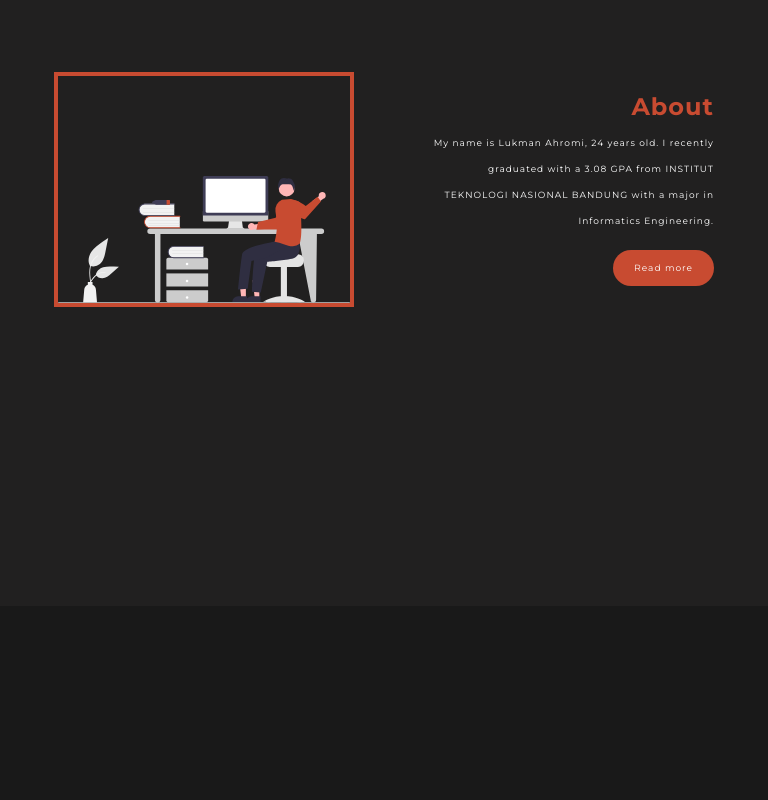
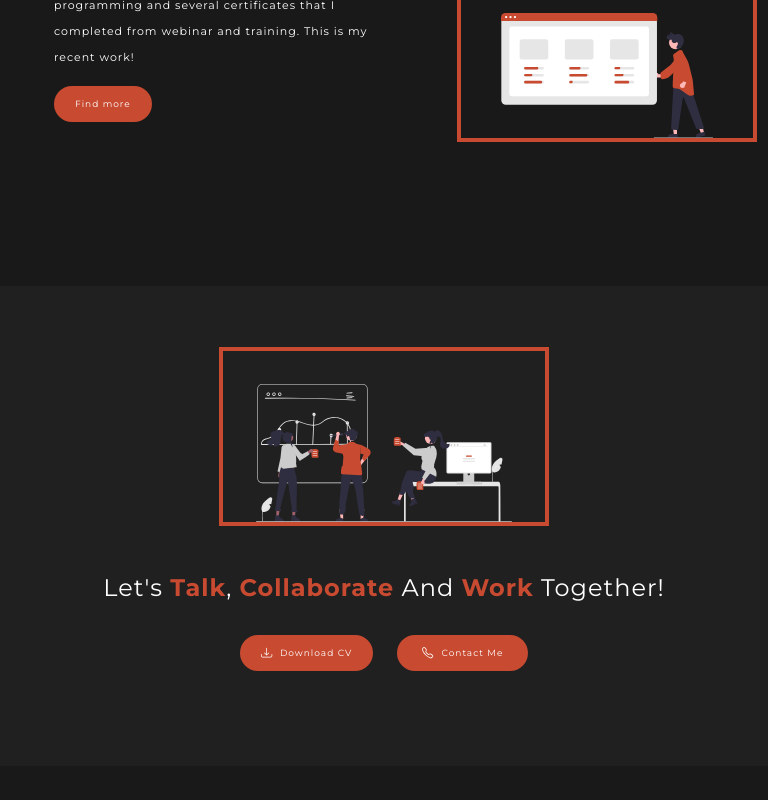
Before and after one commit to lukmanahromi/portfolio, a Vue app: page / in a window 768 px wide. Shown: the part 980-1780 px from the top of the page. Built offline with nearby package versions, Linux system fonts and the light colour scheme; what vue-typed-js would draw is missing.

Commit message:
More Tablet Screen, Edit Footer, adding more portfolio{

```diff
--- a/src/assets/css/home.css
+++ b/src/assets/css/home.css
@@ -40,7 +40,7 @@
 }
 
 .hero-img{
-    /* width: 540px; */
+    width: 540px;
     position: absolute;
     right: 1%;
     bottom: 0;
@@ -130,6 +130,9 @@ h2{
 } */
 
 
+#homeabout{
+    transition: transform .2s;
+}
 
 /* Home Contact */
 .homecontact{
--- a/src/assets/css/main.css
+++ b/src/assets/css/main.css
@@ -1,4 +1,4 @@
-#app{
+#app {
     margin: 0;
     padding: 0;
     font-family: 'Montserrat', sans-serif;
@@ -10,7 +10,7 @@
 }
 
 ::-webkit-scrollbar-track {
-    -webkit-box-shadow: inset 0 0 10px rgba(0,0,0,0.5);
+    -webkit-box-shadow: inset 0 0 10px rgba(0, 0, 0, 0.5);
     border-radius: 5px;
 }
 
@@ -19,12 +19,12 @@
     background-color: #C84B31;
 }
 
-.router-link-exact-active{
+.router-link-exact-active {
     font-weight: bold;
     color: #C84B31 !important;
 }
 
-.btn{
+.btn {
     cursor: pointer;
     color: #fff;
     background-color: #C84B31;
@@ -36,7 +36,7 @@
     /* cursor: pointer; */
 }
 
-.btn:hover{
+.btn:hover {
     background-color: unset !important;
     color: #fff !important;
     border: 1px solid #ff5d3b !important;
@@ -45,62 +45,64 @@
     transform: scale(1.1);
 }
 
-.link{
+.link {
     color: #C84B31;
 }
 
-.link:hover{
+.link:hover {
     color: #ff5d3b;
     text-decoration: none;
 }
 
 /* Footer */
 
-.footer{
+.footer {
     background-color: #191919;
     padding: 100px 0 10px 0;
 
 }
 
-.footer .socmed{
+.footer .socmed {
     color: #C84B31;
     font-size: 20px;
     cursor: pointer;
 }
 
-.footer .socmed:hover{
+.footer .socmed:hover {
     color: #fff;
 }
 
-.footer p{
+.footer p {
     font-size: 14px;
 }
 
-.bold{
+.bold {
     color: #ff5d3b;
 }
 
-.portfolio{
+.portfolio {
     background-color: #212020;
     width: 100%;
 }
 
-.portfolio-hero img{
+.portfolio-hero img {
     width: 500px;
 }
 
-.portfolio-tittle h3{
+.portfolio-tittle h3 {
     font-size: 26px !important;
 }
-.portfolio-body span{
+
+.portfolio-body span {
     font-size: 13px;
 }
 
-.portfolio p{
+.portfolio p {
     letter-spacing: 1px;
     line-height: 26px;
 }
-.notification{
+
+.notification {
     border-top: 6px solid #C84B31;
     border-radius: 8px;
     font-size: 14px;
@@ -108,152 +110,190 @@
     line-height: 26px;
 }
 
-.certificate{
+.certificate {
     background-color: #212020;
 }
 
 
-img{
+img {
     transition: transform .2s;
 }
 
-img:hover{
+img:hover {
     -ms-transform: scale(1.1);
     -webkit-transform: scale(1.1);
     transform: scale(1.08);
 }
 
-.navbar-toggler{
+.navbar-toggler {
     background-color: #C84B31;
     color: white !important;
 }
 
-.navbar-toggler[aria-expanded="true"]{
+.navbar-toggler[aria-expanded="true"] {
     background-color: #ff5d3b;
 }
 
-.navbar{
+.navbar {
     padding-left: 0;
     padding-right: 0;
+    /* background-color: #191919; */
 }
 
 
 /* Responsive @Tablet Screen */
 @media (min-width: 768px) and (max-width: 1024px) {
-  .home{
+    .home {
         width: 100%;
         height: 110vh;
         /* position: unset; */
     }
-  .hero{
+
+    .hero {
         width: 100%;
         /* height: 85vh; */
     }
-   .hero-img{
+
+    .hero-img {
         width: 260px;
         /* position: unset; */
         /* right: 10% */
     }
-   .text-box h1{
+
+    .text-box h1 {
         font-size: 32px;
     }
 
-   .text-box{
-       font-size: 9px;
-   }
-   .btn{
+    .text-box {
         font-size: 9px;
     }
 
-   .about-img{
+    .btn {
+        font-size: 9px;
+    }
+
+    .about-img {
         width: 150%;
     }
-   .homeportfolio img{
+
+    .homeportfolio img {
         width: 150%;
     }
-   .homenegotiate{
+
+    .homenegotiate {
         height: 130vh;
     }
-   .homenegotiate img{
+
+    .homenegotiate img {
         width: 50%;
         padding: 5% 5% 0 5%;
     }
-   .home h2{
+
+    .home h2 {
         font-size: 24px;
+    }
 
+    .content {
+        height: 320px;
+    }
+
+    .homeabout {
+        height: 460px;
+    }
+    .homeabout p, .homeportfolio p{
+        font-size: 11px;
+    }
+
+    .homeportfolio {
+        height: 420px;
+    }
+
+    .homenegotiate {
+        height: 480px;
     }
 }
 
 /* Responsive @mobile screen */
 @media (min-width: 320px) and (max-width: 480px) {
 
-    .hero-img{
+    .hero-img {
         width: 70%;
         /* right: 18%; */
     }
-    .text-box{
+
+    .text-box {
         font-size: 11px;
     }
-    .text-box h1{
+
+    .text-box h1 {
         font-size: 45px;
 
     }
-    .btn{
+
+    .btn {
         font-size: 9px;
     }
-    .about-img{
+
+    .about-img {
         width: 100%;
     }
 
-    .homenegotiate{
+    .homenegotiate {
         height: unset;
         padding-bottom: 100px;
     }
-    .homeportfolio img{
+
+    .homeportfolio img {
         width: 100%;
     }
-    .homenegotiate img{
+
+    .homenegotiate img {
         width: 100%;
     }
-    .homenegotiate h2{
+
+    .homenegotiate h2 {
         text-align: left;
         font-size: 34px;
     }
-    .homenegotiate .btn{
+
+    .homenegotiate .btn {
         margin-bottom: 10px;
     }
 
-    .about-hero img{
+    .about-hero img {
         width: 100%;
     }
 
-    .portfolio-hero img{
+    .portfolio-hero img {
         width: 100%;
     }
 
-    .navbar-nav{
+    .navbar-nav {
         padding-left: 0;
     }
 
-    .navbar{
+    .navbar {
         padding-left: 20px;
         padding-right: 10px;
     }
 
 }
 
-
+/* Big Screen */
 @media (min-width: 2300px) {
-      .content{
+    .content {
         height: 768px;
     }
-      .homeabout{
+
+    .homeabout {
         height: 768px;
     }
-      .homeportfolio{
+
+    .homeportfolio {
         height: 768px;
     }
-      .homenegotiate{
+
+    .homenegotiate {
         height: 768px;
     }
 
--- a/src/components/Footer.vue
+++ b/src/components/Footer.vue
@@ -16,7 +16,14 @@
       </div>
       <div class="row mx-auto">
         <div class="col-md-12">
-          <ul class="navbar-nav mx-auto mb-2 mb-lg-0 list-group list-group-horizontal d-flex justify-content-center">
+          <ul
+            class="navbar-nav mx-auto mb-2 mb-lg-0 list-group list-group-horizontal d-flex justify-content-center"
+            data-aos="fade-right"
+            data-aos-delay="50"
+            data-aos-duration="1000"
+            data-aos-easing="linear"
+            data-aos-once="true"
+          >
             <li class="nav-item mx-3">
               <router-link class="nav-link text-light" to="/">Home</router-link>
             </li>
@@ -71,9 +78,10 @@
                 </li>
               </div>
             </div>
-          </div> -->
+          </div>-->
           <div>
-            <p>&copy; 2022 Copyright - Lukman Ahromi</p>
+            <!-- <p>&copy; 2022 Copyright - Lukman Ahromi</p> -->
+            <p>Made with <b-icon-heart-fill style="color: #C84B31;" ></b-icon-heart-fill> in Indonesia by Lukman Ahromi</p>
           </div>
         </div>
       </div>
--- a/src/components/Hero.vue
+++ b/src/components/Hero.vue
@@ -27,7 +27,8 @@
               <br>UI/UX design and QA Engineer. I also motivated to constantly develop
               <br>my skills and grow professionally. Let's know me more!
             </p>
-            <a href="#homeabout" class="btn" role="button" data-bs-toggle="button">About me</a>
+            <!-- <a href="#homeabout" class="btn" role="button" data-bs-toggle="button">About me</a> -->
+            <a href="#homeabout" class="btn">About me</a>
           </div>
         </div>
       </div>
--- a/src/components/Homenegotiate.vue
+++ b/src/components/Homenegotiate.vue
@@ -16,12 +16,12 @@
         data-aos-once="true">
           <h2>Let's <Strong>Talk</Strong>, <strong>Collaborate</strong> And <strong>Work</strong>  Together!</h2>
         </div>
-        <div class="col-md-12 text-box" data-aos="zoom-in"
+        <div class="col-md-12 text-box ml-0" data-aos="zoom-in"
         data-aos-delay="50"
         data-aos-duration="1000"
         data-aos-easing="linear"
         data-aos-once="true">
-            <a href="https://drive.google.com/file/d/13tw_IKVyrWnThUn-IjU78issSEEQe_zW/view?usp=sharing" class="btn ml-4" role="button" data-bs-toggle="button"><b-icon-download class="mr-2"></b-icon-download>Download CV</a>
+            <a href="https://drive.google.com/file/d/13tw_IKVyrWnThUn-IjU78issSEEQe_zW/view?usp=sharing" class="btn" role="button" data-bs-toggle="button"><b-icon-download class="mr-2"></b-icon-download>Download CV</a>
             <a href="https://api.whatsapp.com/send?phone=6287717463982" class="btn ml-4 px-4" role="button" data-bs-toggle="button"><b-icon-telephone class="mr-2"></b-icon-telephone>Contact Me</a>
         </div>
       </div>
--- a/src/components/Navbar.vue
+++ b/src/components/Navbar.vue
@@ -1,6 +1,6 @@
 <template>
 <div>
-  <nav class="navbar navbar-expand-lg navbar-light">
+  <nav class="navbar navbar-expand-lg navbar-light ">
     <div class="container">
       <!-- <a class="navbar-brand" href="#">Lukman</a> -->
       <h3 class="text-light">Ahrom<strong style="color:#C84B31">!</strong></h3>
--- a/src/views/Portfolio.vue
+++ b/src/views/Portfolio.vue
@@ -9,7 +9,7 @@
         data-aos-delay="50"
         data-aos-duration="1000"
         data-aos-easing="linear"
-        data-aos-once="false"
+        data-aos-once="true"
       >
         <h2>Portfolio</h2>
         <p>
@@ -23,7 +23,7 @@
         data-aos-delay="50"
         data-aos-duration="1000"
         data-aos-easing="linear"
-        data-aos-once="false"
+        data-aos-once="true"
       >
         <a @click="target = ''" class="btn" role="button" data-bs-toggle="button">All</a>
         <a
```
Also changed, not shown: public/db.json (+10 -1 lines), src/components/Portfoliocontent.vue (line endings or trailing spaces). Lines whose indentation alone changed are shown as unchanged.
